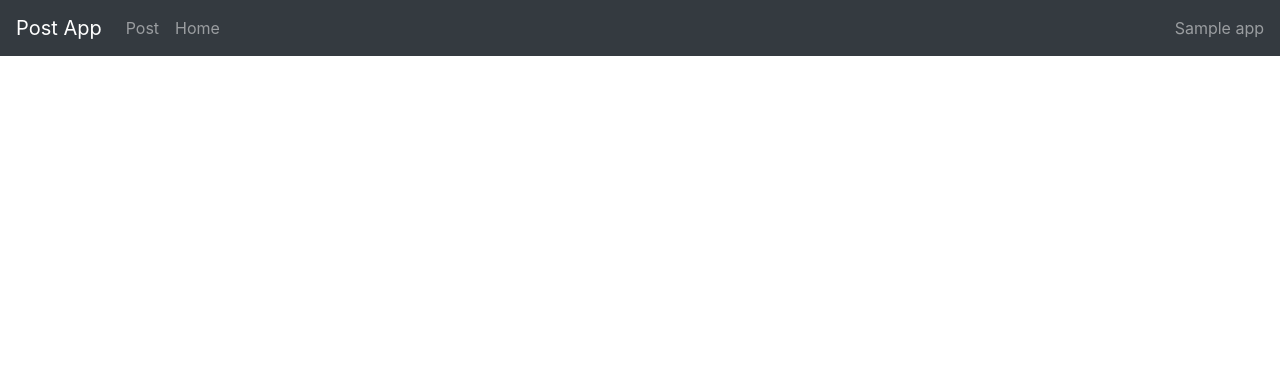
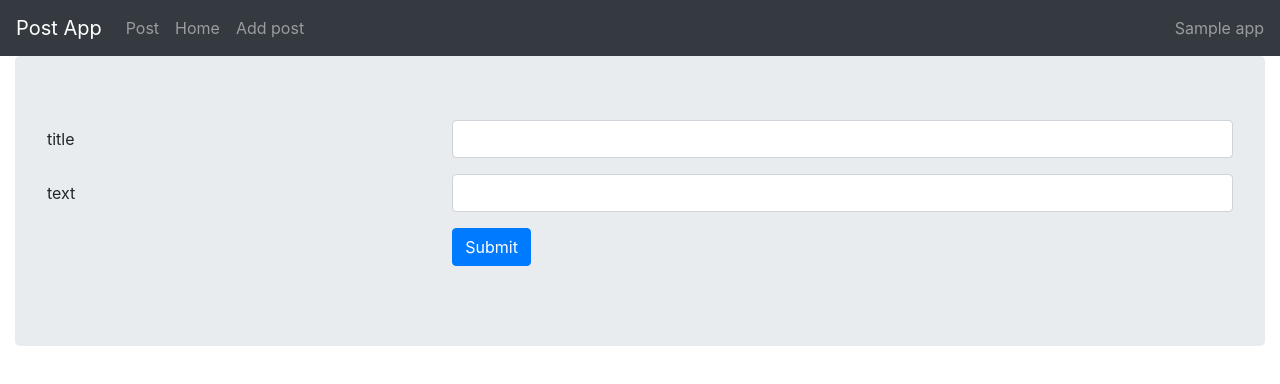
Before and after one commit to VukasinVujic/blog-app_vue, a Vue app: page /add in a window 1280 px wide. Shown: the top 384 px of the page. Built offline with nearby package versions, Linux system fonts and the light colour scheme.

Commit message:
zadatak 4

```diff
--- a/src/components/NavBar.vue
+++ b/src/components/NavBar.vue
@@ -25,9 +25,9 @@
           <router-link :to="{ name: 'home' }" class="nav-link">Home</router-link>
         </li>
 
-        <!-- <li class="nav-item">
-          <router-link :to="{ name: 'single' }" class="nav-link">Single post</router-link>
-        </li>-->
+        <li class="nav-item">
+          <router-link :to="{ name: 'add' }" class="nav-link">Add post</router-link>
+        </li>
       </ul>
       <span class="navbar-text">Sample app</span>
     </div>
--- a/src/components/PostsForm.vue
+++ b/src/components/PostsForm.vue
@@ -1,77 +1,24 @@
 <<template>
   <form @submit.prevent="onSubmit" class="jumbotron">
+
+
     <div class="form-group row">
-      <label class="col-4 col-form-label" for="brand">Brand</label>
+      <label for="title" class="col-4 col-form-label"> title</label>
       <div class="col-8">
-        <input id="brand" name="brand" type="text" class="form-control here" required="required" v-model="car.brand">
+        <input id="title" name="title" type="text" class="form-control here" required="required" v-model="post.title">
       </div>
     </div>
+
     <div class="form-group row">
-      <label for="model" class="col-4 col-form-label">Model</label>
+      <label for="text" class="col-4 col-form-label"> text</label>
       <div class="col-8">
-        <input id="model" name="model" type="text" class="form-control here" v-model="car.model">
+        <input id="text" name="text" type="text" class="form-control here" required="required" v-model="post.text">
       </div>
     </div>
-    <div class="form-group row">
-      <label for="year" class="col-4 col-form-label">Year</label>
-      <div class="col-8">
-        <select id="year" name="year" class="custom-select" required="required" v-model="car.year">
-          <option v-for="year in years" :value="year" :key="year">{{ year }}</option>
-        </select>
-      </div>
-    </div>
-    <div class="form-group row">
-      <label for="speed" class="col-4 col-form-label">Maximum Speed</label>
-      <div class="col-8">
-        <input id="speed" name="speed" type="number" class="form-control here" required="required" v-model="car.maxSpeed">
-      </div>
-    </div>
-    <div class="form-group row">
-      <label for="doors" class="col-4 col-form-label">Number of Doors</label>
-      <div class="col-8">
-        <input id="doors" name="doors" type="number" class="form-control here" required="required" v-model="car.numberOfDoors">
-      </div>
-    </div>
-    <div class="form-group row">
-      <label class="col-4 col-form-label">Engine</label>
-      <div class="col-8">
-        <div class="form-check">
-          <label class="form-check-label">
-            <input name="engine" type="radio" required="required" class="form-check-input" value="electric" v-model="car.engine">
-            Electric
-          </label>
-        </div>
-        <div class="form-check">
-          <label class="form-check-label">
-            <input name="engine" type="radio" required="required" class="form-check-input" value="petrol" v-model="car.engine">
-            Petrol
-          </label>
-        </div>
-        <div class="form-check">
-          <label class="form-check-label">
-            <input name="engine" type="radio" required="required" class="form-check-input" value="hybrid" v-model="car.engine">
-            Hybrid
-          </label>
-        </div>
-        <div class="form-check">
-          <label class="form-check-label">
-            <input name="engine" type="radio" required="required" class="form-check-input" value="diesel" v-model="car.engine">
-            Diesel
-          </label>
-        </div>
-      </div>
-    </div>
-    <div class="form-group row">
-      <div class="col-4"></div>
-      <div class="col-8">
-        <div class="form-check form-check-inline">
-          <label class="form-check-label">
-            <input name="automatic" type="checkbox" class="form-check-input" value="true" v-model="car.isAutomatic">
-            Automatic
-          </label>
-        </div>
-      </div>
-    </div>
+
+
+
+
     <div class="form-group row">
       <div class="offset-4 col-8">
         <button name="submit" type="submit" class="btn btn-primary">Submit</button>
@@ -84,7 +31,13 @@
 <script>
 export default {
   props: {
-    posts: Object
+    post: Object
+  },
+
+  methods: {
+    onSubmit() {
+      this.$emit("onSubmit");
+    }
   }
 };
 </script>
--- /dev/null
+++ b/src/container/AddPost.vue
@@ -0,0 +1,43 @@
+<template>
+  <div>
+    <posts-form :post="post" @onSubmit="addPost"></posts-form>
+  </div>
+</template>
+
+<script>
+import PostsForm from "../components/PostsForm.vue";
+import { posts } from "../services/PostsServices";
+
+export default {
+  components: {
+    PostsForm
+  },
+  data() {
+    return {
+      post: {
+        title: "",
+        text: ""
+      }
+    };
+  },
+
+  methods: {
+    addPost() {
+      posts
+        .add(this.post)
+        .then(success => {
+          this.redirectToPosts();
+        })
+        .catch(error => {
+          console.log(error);
+        });
+    },
+    redirectToPosts() {
+      this.$router.push({ name: "posts" });
+    }
+  }
+};
+</script>
+
+<style>
+</style>
--- a/src/router.js
+++ b/src/router.js
@@ -9,11 +9,13 @@ Vue.use(VueRouter);
 
 import AppPosts from "./container/AppPosts";
 import AppSinglePost from "./container/AppSinglePost";
+import AddPost from "./container/AddPost";
 
 const routes = [
   { path: "/", redirect: "/posts", name: "home" },
   { path: "/posts", component: AppPosts, name: "posts" },
-  { path: "/post/:id", component: AppSinglePost, name: "single" }
+  { path: "/post/:id", component: AppSinglePost, name: "single" },
+  { path: "/add", component: AddPost, name: "add" }
 ];
 
 export const router = new VueRouter({
--- a/src/services/PostsServices.js
+++ b/src/services/PostsServices.js
@@ -12,6 +12,10 @@ export default class PostsServices {
   get(id) {
     return axios.get(`posts/${id}`);
   }
+
+  add(post) {
+    return axios.post("posts", post);
+  }
 }
 
 export const posts = new PostsServices();
```
